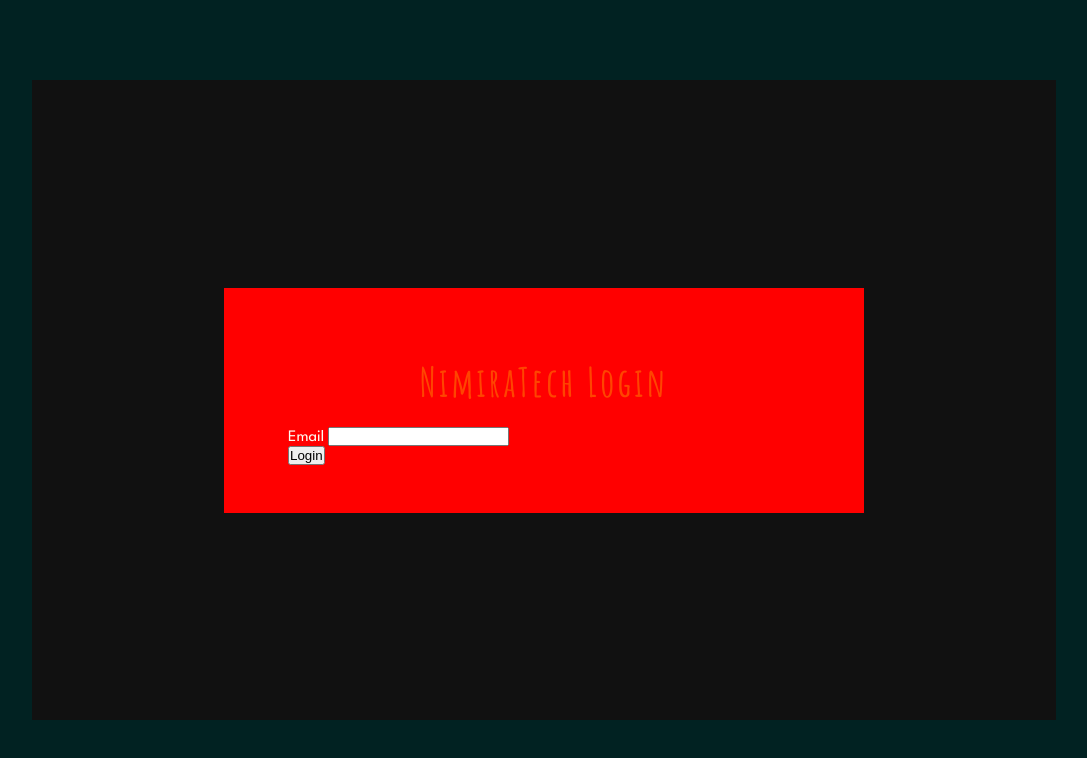
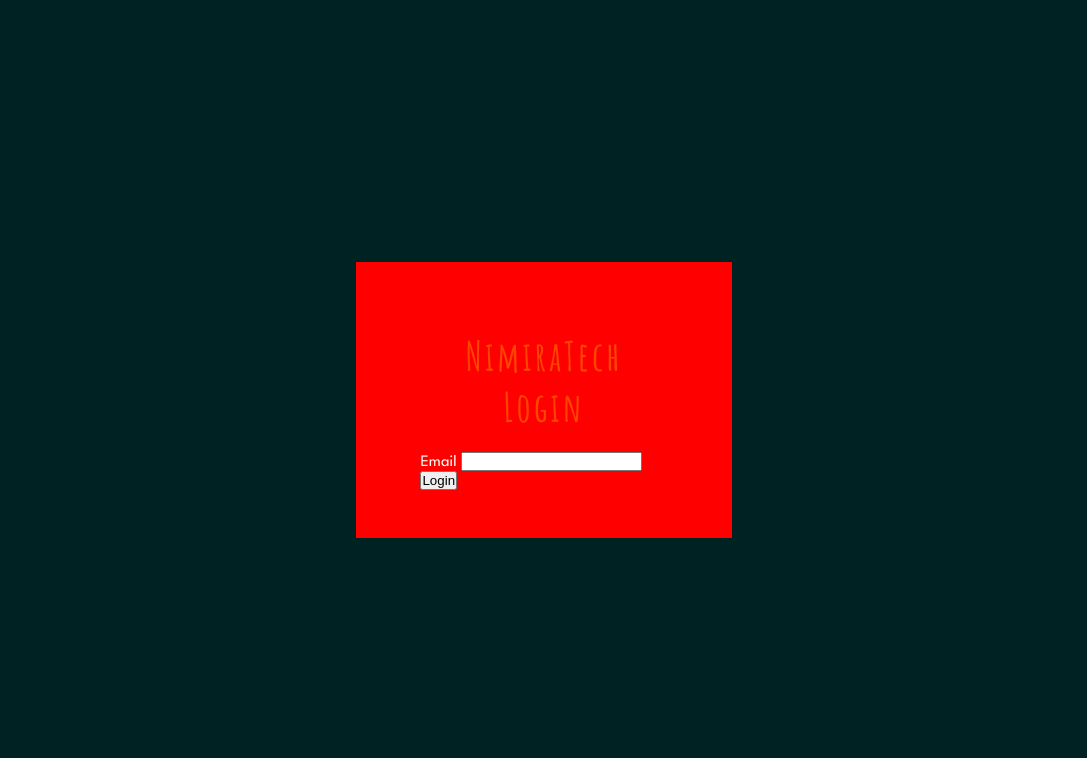
Before and after one commit to Nimira43/HTMX-Login-Form, a website: page temp.html in a window 1280 px wide. Shown: the whole page, without its empty margins (96-1183 px from the left). Drawn offline with Linux system fonts and the light colour scheme.

Commit message:
Removed container - not needed.

```diff
--- a/public/style.css
+++ b/public/style.css
@@ -24,15 +24,6 @@
   margin: 0;
 } */
 
-.container {
-  width: 80%;
-  height: 80%;
-  display: flex;
-  align-items: center;
-  justify-content: center;
-  background-color: #111;
-}
-
 .heading {
   font-family: 'Amatic SC', sans-serif;
   font-size: 40px;
--- a/temp.html
+++ b/temp.html
@@ -8,7 +8,7 @@
   <title>HTMX Login</title>
 </head>
 <body>
-  <main class="container">
+  <main>
     <form>
       <h1 class="heading">NimiraTech Login</h1>
       <div class="control">
```
